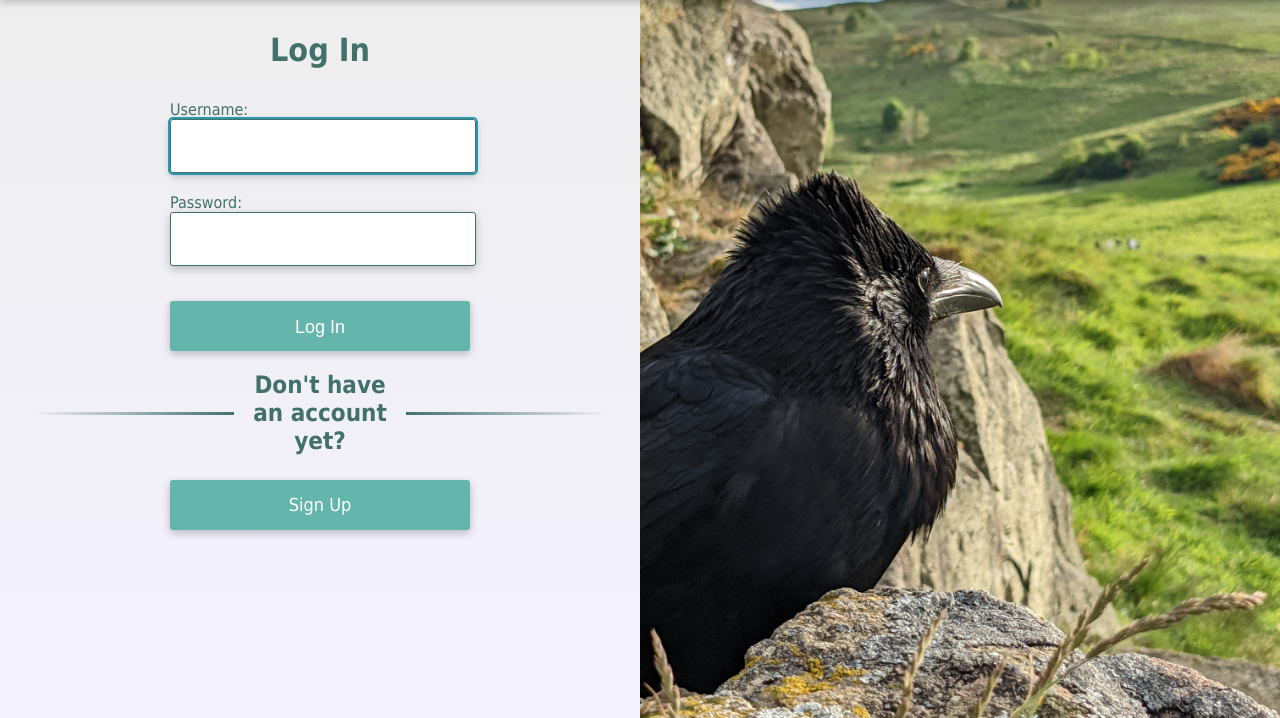
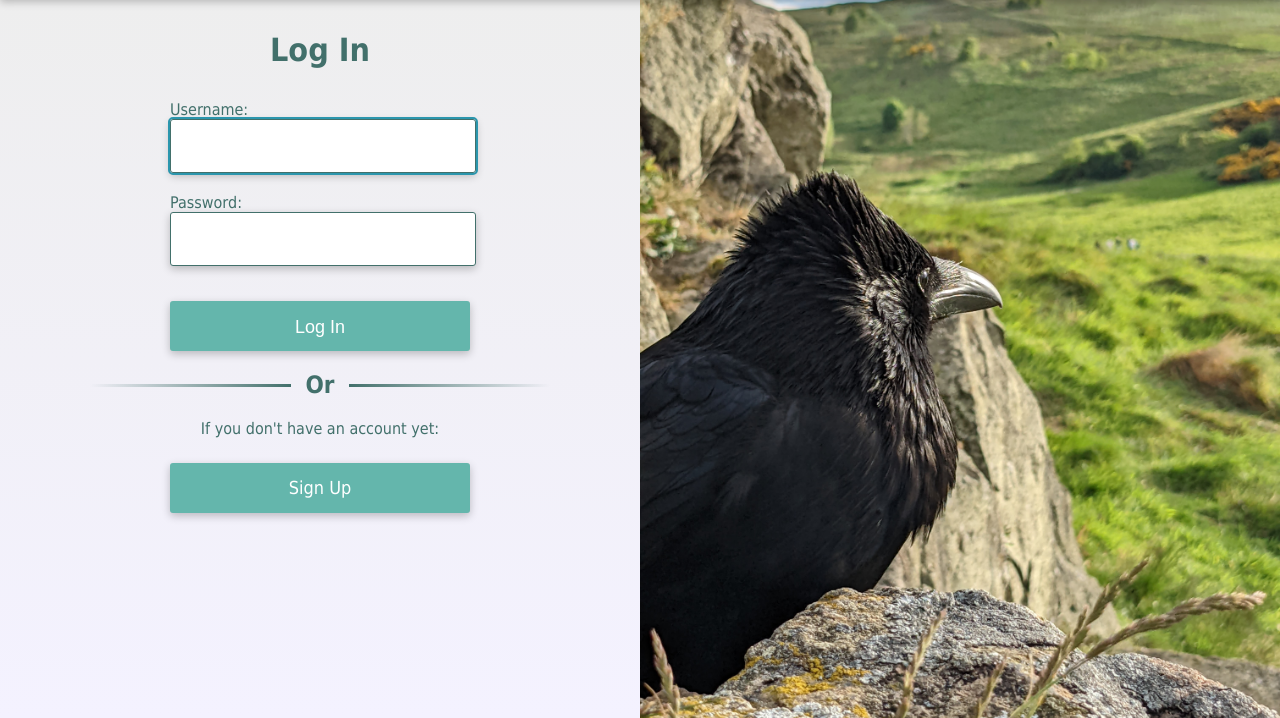
Before and after one commit to OliveMcCullough/Pixax-Project, a Django app: page /users/login/ in a window 1280 px wide. Shown: the part 82-800 px from the top of the page. Run offline with Django 4.2, Linux system fonts and the light colour scheme.

Commit message:
Changed login page presentation

```diff
--- a/pixax/templates/registration/login.html
+++ b/pixax/templates/registration/login.html
@@ -5,6 +5,7 @@
 {% block core_content %}
     <h1> Log In </h1>
     {% include "form_renderer.html" with submit_message="Log In" %}
-    <div class="divider"> <h2> Don't have an account yet? </h2> </div>
+    <div class="divider"> <h2> Or </h2> </div>
+    <p> If you don't have an account yet: </p>
     <a class="button" href="{% url "users:register" %}"> Sign Up </a>
 {% endblock %}
```
